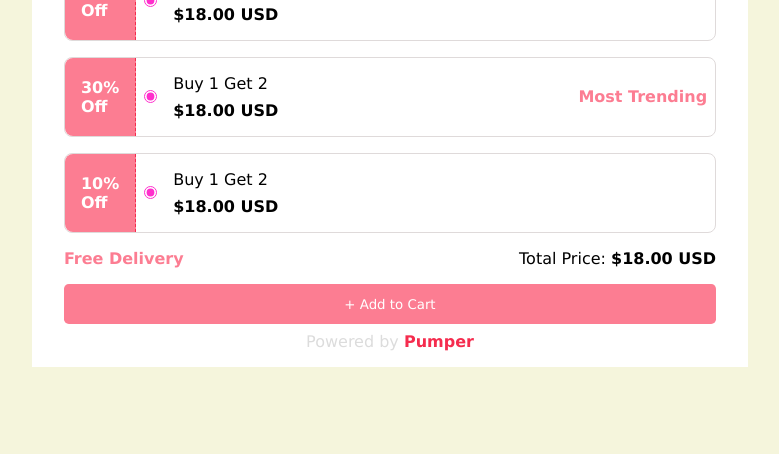
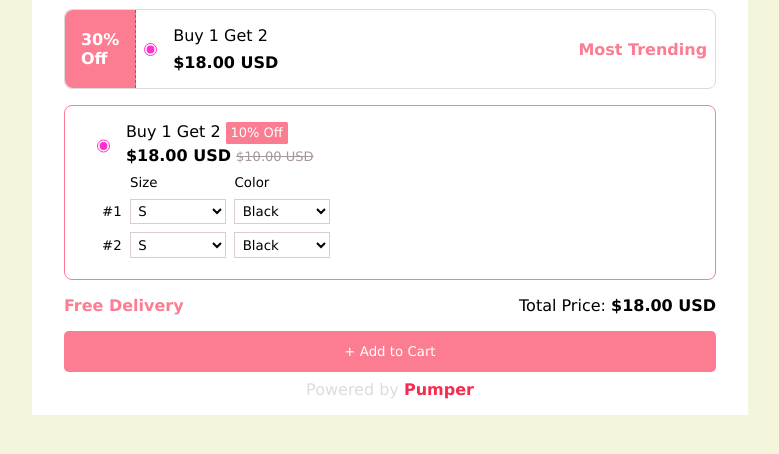
Before and after one commit to iamjoker021/proveway-round-1, a plain HTML site: page index.html in a window 1280 px wide. Shown: the part 266-720 px from the top of the page, without its empty margins (250-1029 px from the left). Drawn offline with Linux system fonts and the light colour scheme.

Commit message:
feat: Add style for card-expanded

```diff
--- a/index.html
+++ b/index.html
@@ -35,14 +35,50 @@
                     </div>
                     <div>Most Trending</div>
                 </div>
-                <div class="card">
-                    <div>10% Off</div>
-                    <div class="flex-info">
-                        <input type="radio" name="radiobtn3" checked>
-                        <div>
-                            <p>Buy 1 Get 2</p>
-                            <p class="bold">$18.00 USD</p>
+                <div class="card-expanded">
+                    <div>
+                        <div class="flex-info">
+                            <input type="radio" name="radiobtn3" checked>
+                            <div>
+                                <p><span>Buy 1 Get 2</span> <span class="offer-highlight">10% Off</span></p>
+                                <p><span class="bold">$18.00 USD</span> <span class="strike-out">$10.00 USD</span></p>
+                            </div>
                         </div>
+                        <table>
+                            <thead>
+                                <th></th>
+                                <th>Size</th>
+                                <th>Color</th>
+                            </thead>
+                            <tbody>
+                                <tr>
+                                    <th>#1</th>
+                                    <td>
+                                        <select name="size" id="size">
+                                            <option value="S">S</option>
+                                        </select>
+                                    </td>
+                                    <td>
+                                        <select name="color" id="color">
+                                            <option value="black">Black</option>
+                                        </select>
+                                    </td>
+                                </tr>
+                                <tr>
+                                    <th>#2</th>
+                                    <td>
+                                        <select name="size" id="size">
+                                            <option value="S">S</option>
+                                        </select>
+                                    </td>
+                                    <td>
+                                        <select name="color" id="color">
+                                            <option value="black">Black</option>
+                                        </select>
+                                    </td>
+                                </tr>
+                            </tbody>
+                        </table>
                     </div>
                     <div></div>
                 </div>
--- a/style.css
+++ b/style.css
@@ -91,6 +91,51 @@ input[type=radio] {
     margin-top: 0.5rem;
 }
 
+.card-expanded {
+    border: 1px solid var(--color-pink-shade);
+    border-radius: 0.5rem;
+    padding: 1rem;
+}
+
+.card-expanded p {
+    margin-bottom: 0.3rem;
+}
+
+.card-expanded .offer-highlight {
+    background-color: var(--color-pink-shade);
+    color: white;
+    padding: 0.2rem 0.3rem;
+    border-radius: 0.1rem;
+    font-size: small;
+    height: 100%;
+}
+
+.card-expanded .strike-out {
+    color: rgb(165, 151, 151);
+    font-size: small;
+    text-decoration: line-through;
+}
+
+table {
+    text-align: left;
+}
+
+table th {
+    font-weight: 100;
+    font-size: smaller;
+}
+
+table select {
+    padding: 0.2rem;
+    width: 6rem;
+    border-color: rgb(221, 206, 206);
+    background-color: white;
+}
+
+th, td {
+    padding: 0.2rem;
+}
+
 /* Layout */
 html, body {
     height: 100%;
@@ -134,3 +179,18 @@ header, footer {
     display: flex;
     align-items: center;
 }
+
+.card-expanded {
+    display: grid;
+    grid-template-columns: 0fr 3fr 1fr;
+}
+
+.card-expanded > div:nth-child(1) {
+    grid-column: 2 / 3;
+    padding: 0 1rem;
+}
+
+.card-expanded .flex-info {
+    display: flex;
+    gap: 1rem;
+}
```
